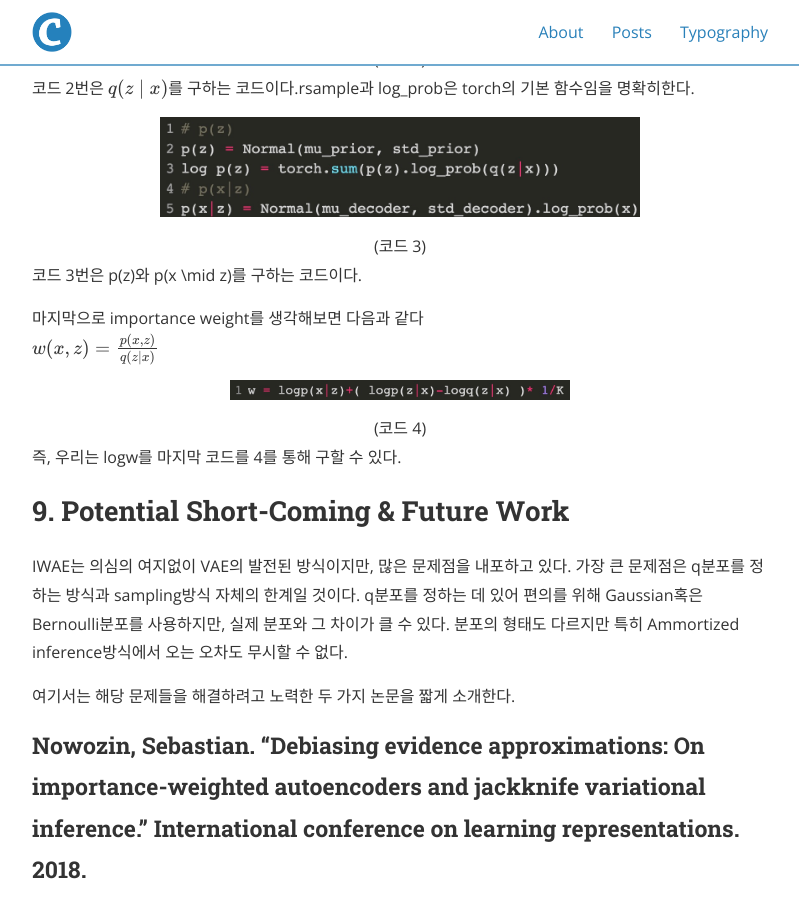
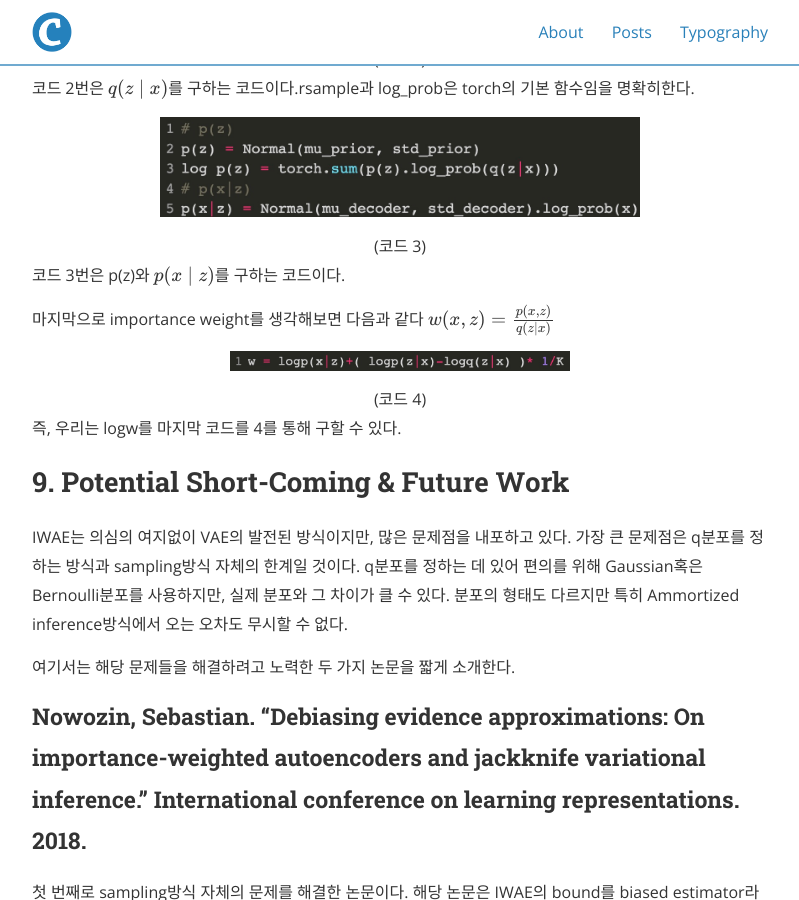
Before and after one commit to deep-generative-models-AIM5036/deep-generative-models-AIM5036.github.io, a Jekyll site: the page built from _posts/2022-11-13-IWAE.md, in a window 1280 px wide and 900 px high, scrolled down 11883 px. Shown: the whole window, without its empty margins (240-1039 px from the left). Built offline with Jekyll 4.4.1, drawn with Linux system fonts in a browser that asks for light colours; nearby versions of some CDN libraries; formulas are drawn with MathJax 3.

```diff
--- a/_posts/2022-11-13-IWAE.md
+++ b/_posts/2022-11-13-IWAE.md
@@ -293,11 +293,11 @@ IWAE는 위에서 보았듯이 prediction distribution을 더 spead-out하게
 <div align="center">
 (코드 3)
 </div>
-코드 3번은 p(z)와 p(x \mid z)를 구하는 코드이다.
 
+코드 3번은 p(z)와 $p(x \mid z)$를 구하는 코드이다.
 
-마지막으로 importance weight를 생각해보면 다음과 같다
-  $$w(x,z) = \frac{p(x,z)}{q(z \mid x)}$$
+마지막으로 importance weight를 생각해보면 다음과 같다  $w(x,z) = \frac{p(x,z)}{q(z \mid x)}$
+
 <p align="center"><img src="/assets/IWAE_img/Code4.jpeg" width="500" height="20"></p>
 <div align="center">
 (코드 4)
@@ -319,6 +319,7 @@ q분포를 정하는 데 있어 편의를 위해 Gaussian혹은 Bernoulli분포
 **Proposition 2**
 
 $$Var[\hat{L_K}] = \frac{1}{K} \frac{\mu_2}{\mu^2} - \frac{1}{K^2}(\frac{\mu_3}{\mu^3} - \frac{5\mu_{2}^{2}}{2\mu^4}) +o(K^{-2})$$
+
 해당 proposition을 통해 K가 무한대로 갈수록 bias와 variance가 $O(1/K)$의 속도로 사라지는 것을 밝혔다.
 
 <p align="center"><img src="/assets/IWAE_img/Figure9.jpg" width="500" height="450"></p>
@@ -335,6 +336,7 @@ Jacknife방식은 1954년 처음 소개된 방식으로 그 동작 방법이 매
 두 번째 소개할 논문은 semi-implicit variational inference(SIVI)방식을 제시한 논문이다. (semi)implicit distribution이란 샘플을 추출할 수는 있지만 closed-form density가 없는 distribution을 의미한다. q가 parametize가 될 때 $q_{\phi}(z \mid \psi)$가 analytically tractable하고 $q_{\phi}(z \mid \psi)$와 $q_{\phi}(\psi)$가 reparameterize 가능하다면 다음 식과 같이 semi-implicit한 $q_{\phi}(z)$를 찾을 수 있다.
 
 $$q_{\phi}(z) = \int q_{\phi}(z \mid \psi)q_{\phi}(\psi)d\psi $$
+
 훨씬 더 flexible한 q분포를 사용할 수 있으므로 더 정확한 variational inference가 가능해진다.
 
 <p align="center"><img src="/assets/IWAE_img/Figure10.jpg" width="600" height="300"></p>
```
